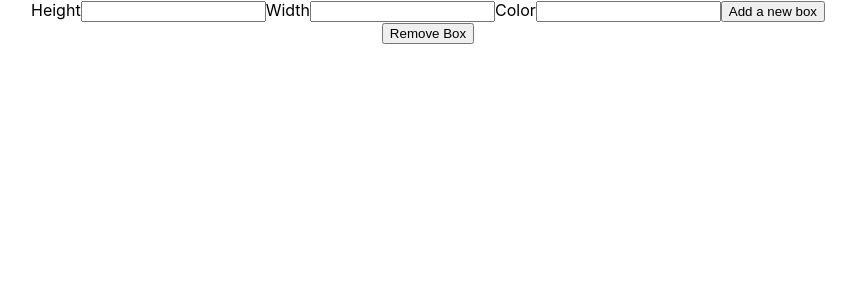
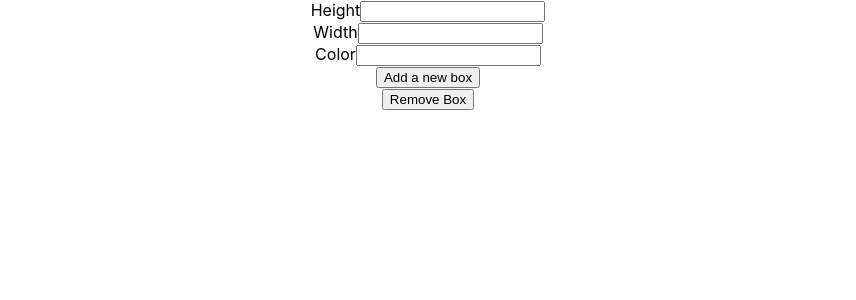
Before and after one commit to Kashishdwn/Color-Box-Maker, a React (Create React App) app: page / in a window 1280 px wide. Shown: the top 300 px of the page, without its empty margins (212-1068 px from the left). Built offline with nearby package versions, Linux system fonts and the light colour scheme.

Commit message:
Update NewBoxForm.js

```diff
--- a/src/NewBoxForm.js
+++ b/src/NewBoxForm.js
@@ -13,33 +13,42 @@ class NewBoxForm extends React.Component{
     }
     handleSubmit=(e)=>{
         e.preventDefault();
-        this.props.submit(this.state.height,this.state.width,this.state.color);
+        this.props.submit(this.state);
         this.setState({height:"",width:"",color:""});
     }
     render(){
         return(
             <form onSubmit={this.handleSubmit}>
+                <div>
                     <label htmlFor="height">Height</label>
                     <input
+                        type="text"
                         id="height"
                         name="height"
                         value={this.state.height}
                         onChange={this.handleChange}
                     />
+                </div>
+                <div>
                     <label htmlFor="width">Width</label>
                     <input
+                        type="text"
                         id="width"
                         name="width"
                         value={this.state.width}
                         onChange={this.handleChange}
                     />
+                </div>
+                <div>
                     <label htmlFor="color">Color</label>
                     <input
+                        type="text"
                         id="color"
                         name="color"
                         value={this.state.color}
                         onChange={this.handleChange}
                     />
+                </div>
                 <button>Add a new box</button>
             </form>
         )
```
Lines whose indentation alone changed are shown as unchanged.
